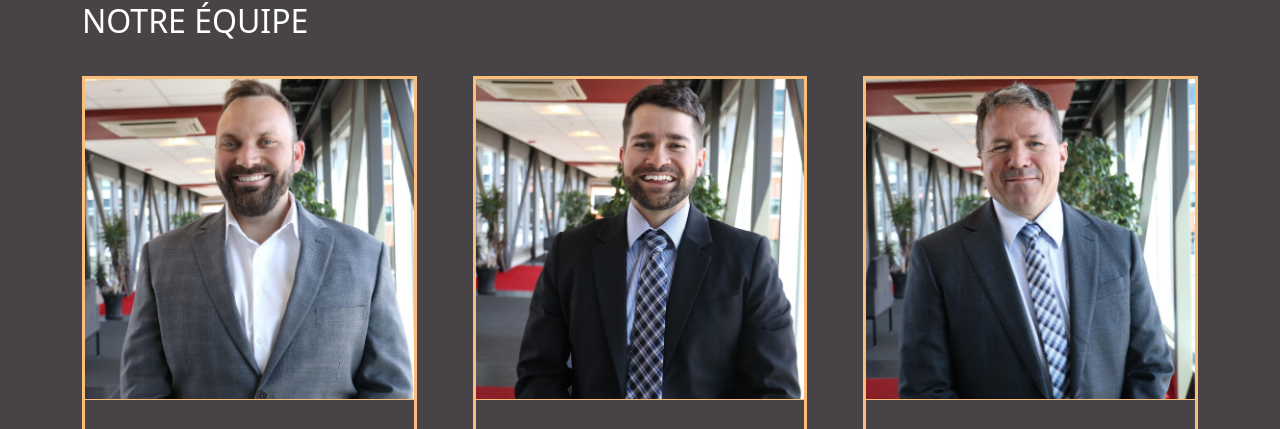
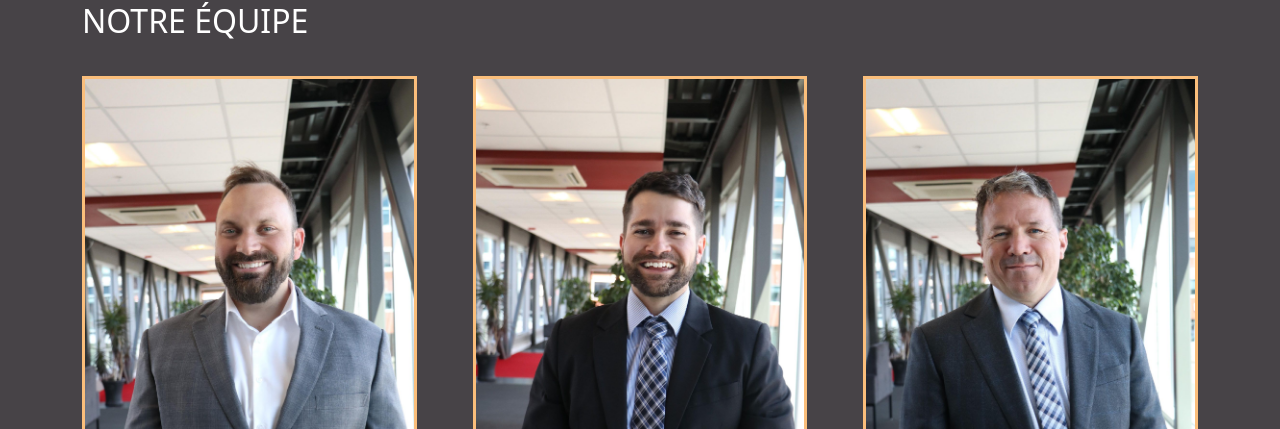
Before and after one commit to Recho25/HolosSiteWeb, a React (Create React App) app: page / in a window 1280 px wide. Shown: the part 2371-2800 px from the top of the page. Built offline with nearby package versions, Linux system fonts and the light colour scheme.

Commit message:
modifs equipes

```diff
--- a/src/App.js
+++ b/src/App.js
@@ -12,7 +12,7 @@ function App() {
       <Header></Header>
       <main>
           <section id={"accueil"} className={"hero_section filter_black"} style={{
-              backgroundImage: `url('${process.env.PUBLIC_URL}/img/background_placeholder.jpeg')`
+              backgroundImage: `url('${process.env.PUBLIC_URL}/img/photoHomeScreen.jpg')`
           }}>
             <div className="container">
                 <h1>Bienvenue dans le cabinet financier Holos!</h1>
--- a/src/App.scss
+++ b/src/App.scss
@@ -151,7 +151,7 @@ section:not(.hero_section){
     position: absolute;
     width: 100%;
     height: 100%;
-    background-image: url("../public/img/photoHomeScreen.jpg");
+    //background-image: url("../public/img/photoHomeScreen.jpg");
     overflow: hidden;
     background-size: cover;
     background-position: center;
@@ -183,7 +183,8 @@ section:not(.hero_section){
         border-bottom: 1px solid #fabe7b;
         img{
           width: 100%;
-          height: 320px;
+          height: 400px;
+          object-position: top;
           object-fit: cover;
         }
       }
```
